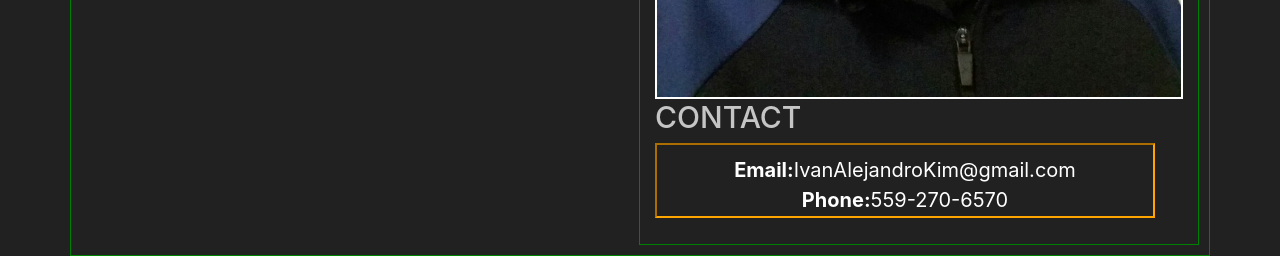
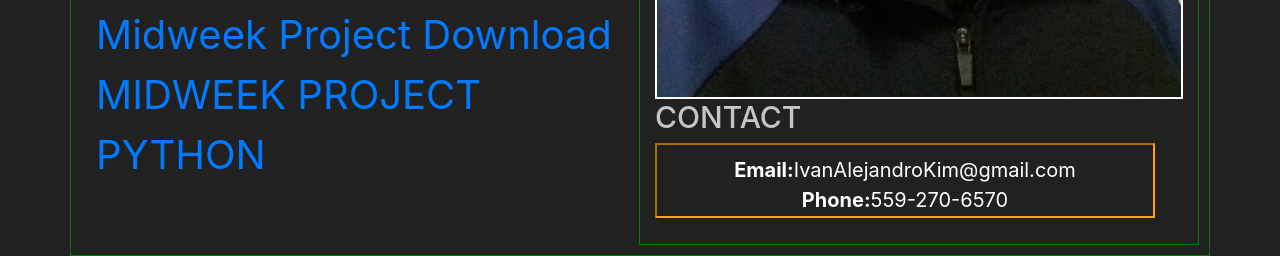
Before and after one commit to IvanAKim/IvanAKim.github.io, a plain HTML site: page index.html in a window 1280 px wide. Shown: the part 730-986 px from the top of the page. Drawn offline with nearby package versions, Linux system fonts and the light colour scheme.

Commit message:
Midweek Project Change

```diff
--- a/index.html
+++ b/index.html
@@ -38,6 +38,9 @@ EMAIL: iakim1@uci.edu
         </div>
         <h1 class = "resume">Download Resume</h1>
         <a href = "IvanKimResume.pdf" target = "_blank" class = "download">Resume</a>
+        <h1 class=" = "PythonMidweek">Midweek Project</h1>
+        <a href = "Midweek Project Entry Level STUDENT_NAME.zip" target="_blank" class="download">Midweek Project Download</a>
+        <a href="" target="_blank" class = "midweek download">MIDWEEK PROJECT PYTHON</a>
       </div>
       <div class="col board">
         <img id = "profilePic" src = "images/profilePic.jpg" alt = "The image is of Ivan Kim during his freshman year"/>
```
Also changed, not shown: 1 other file.
